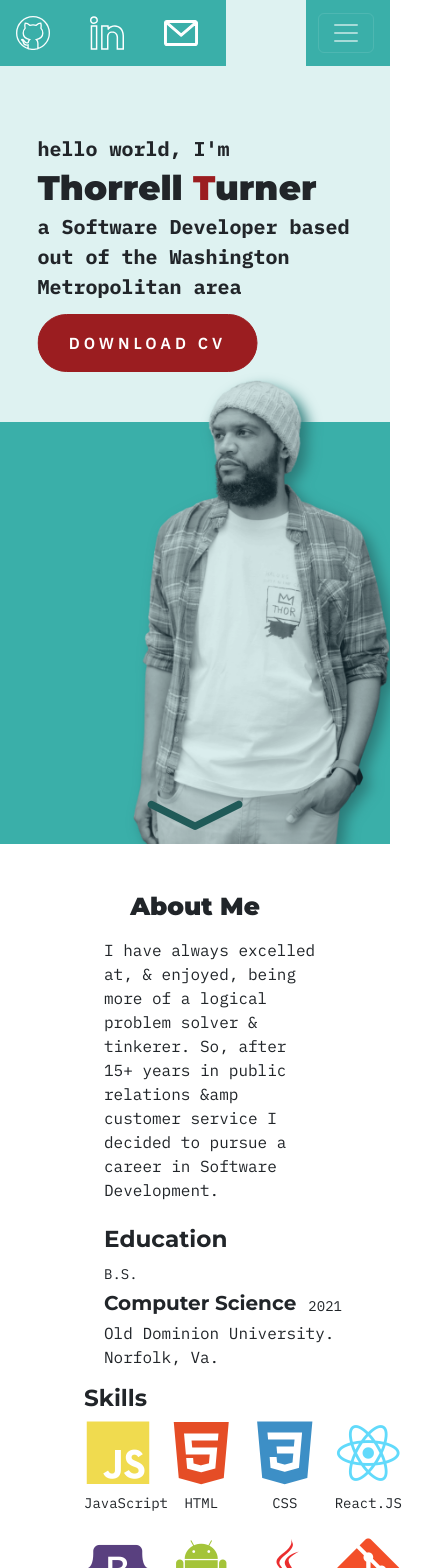
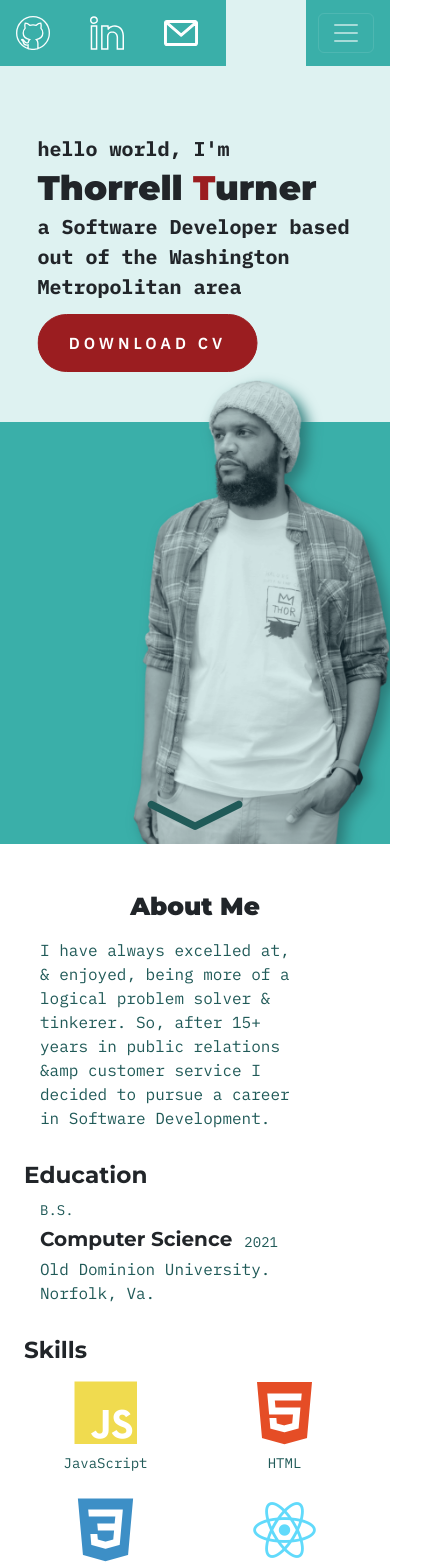
Before and after one commit to thorrellt/react-portfolio, a React (Vite) app: page / in a window 390 px wide. Shown: the top 1568 px of the page, 426 px wide, since content can reach past the window. Built offline with nearby package versions, Linux system fonts and the light colour scheme.

Commit message:
update responsive about me design

```diff
--- a/src/components/AboutMe.jsx
+++ b/src/components/AboutMe.jsx
@@ -23,20 +23,21 @@ function AboutMe(props) {
         <section className='container-fluid position-relative' id='AboutMe'>
             <h2 className='mt-5 mb-3 text-center'>
                 About Me</h2>
-            <Row className='container mx-5 '>
-                <Col className='mx-2 gx-5'>
-                    <Row className='gy-5 me-5'>
+            <Row className='container-lg mx-auto px-0'>
+                <Col xs={12} md={{ span: 5, offset: 1 }} className=''>
+                    <Row className='gy-5 mx-1 mb-3 pe-5'>
                         <p>
                             I have always excelled at, & enjoyed, being more of a logical problem solver & tinkerer. So, after 15+ years in public relations &amp customer service I decided to pursue a career in Software Development.
                         </p>
                     </Row>
-                    <Row id='education' className='mt-2'>
-                        <h3>Education</h3>
-                        <Container>
+                    <h3 className='fw-bold'>Education</h3>
+                    <Row id='education' className='mx-1 mt-2'>
+
+                        <Container className='mb-3'>
                             <small id="degree-type">B.S.</small>
                             <Row xs="auto" className='mt-2'>
                                 <Col id='degree' >
-                                    <h5 id="degree-field" className='lh-1'>Computer Science</h5>
+                                    <h5 id="degree-field" className='lh-1 fs-5'>Computer Science</h5>
 
                                 </Col>
                                 <Col className='px-0 lh-1 py-1'>
@@ -47,8 +48,8 @@ function AboutMe(props) {
                         </Container>
                     </Row>
                 </Col>
-                <Col id='skills'>
-                    <h3>Skills</h3>
+                <Col xs={12} md={5} id='skills'>
+                    <h3 className='fw-bold pb-2'>Skills</h3>
                     <Row className='g-3'>
                         {skillElements}
                     </Row>
--- a/src/components/Skill.jsx
+++ b/src/components/Skill.jsx
@@ -8,7 +8,7 @@ export default function Skill(props) {
     const {title, className} = props
 
     return (
-        <Col xs={3} className='text-center' alt={`${title} Icon`} title={title} >
+        <Col xs={6} sm={3} className='text-center' alt={`${title} Icon`} title={title} >
             <Row>
                 <i className={`skill-icon text-center ${className}`}></i>
             </Row>
--- a/src/styles/AboutMe.css
+++ b/src/styles/AboutMe.css
@@ -1,3 +1,6 @@
+#AboutMe {
+    align-items: center;
+}
 #AboutMe h2 {
     font-weight: 900;
 }
@@ -6,6 +9,7 @@
     font-size: 4rem;
 }
 
-#education #degree {
-    justify-items: center;
+#AboutMe p,
+#AboutMe small {
+    color:#205a58;
 }
```
